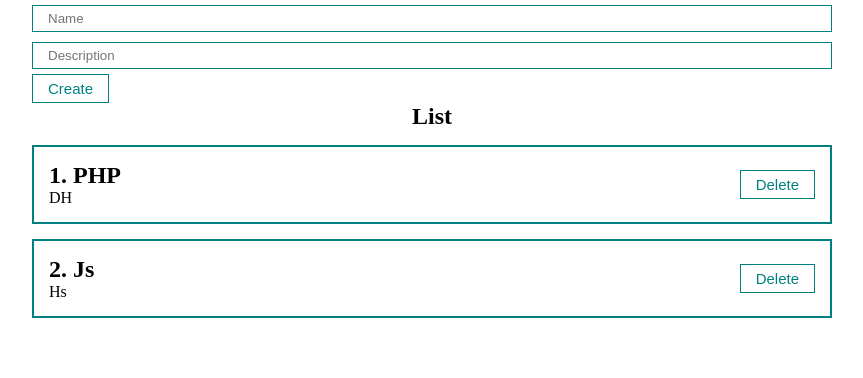
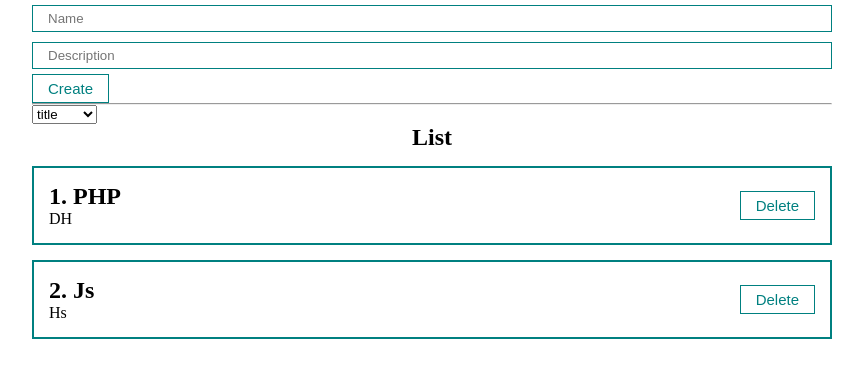
Before and after one commit to Fentan-kyc/ulbitv-app, a React (Create React App) app: page / in a window 1280 px wide. Shown: the top 378 px of the page, without its empty margins (208-1071 px from the left). Built offline with nearby package versions, Linux system fonts and the light colour scheme.

Commit message:
is working with sort function

```diff
--- a/src/App.js
+++ b/src/App.js
@@ -5,6 +5,7 @@ import './styles/App.css'
 import MyButton from "./Components/UI/buttons/MyButton";
 import MyInput from "./Components/UI/input/MyInput";
 import PostForm from "./Components/PostForm";
+import MySelect from "./Components/UI/select/MySelect";
 
 function App() {
 
@@ -12,6 +13,8 @@ function App() {
     { id: 1, title: 'PHP', body: 'DH' },
     { id: 2, title: 'Js', body: 'Hs' }
   ]);
+
+  const [selectedSort, setSelectedSort] = useState()
 
   const createPost = (newPost) => {
     setPosts([...posts, newPost])
@@ -21,10 +24,32 @@ function App() {
     setPosts(posts.filter(p => p.id !== post.id))
   }
 
+  const sortPosts = (sort) => {
+    setSelectedSort(sort)
+    setPosts([...posts].sort((a, b) => a[sort].localeCompare(b[sort])))
+  }
+
   return (
     <div className="App">
       <PostForm create={createPost} />
-      <PostList remove={removePost} title='List' posts={posts} />
+
+      <hr />
+
+      <MySelect
+        defaultOpt="Sort by"
+        value={selectedSort}
+        onChange={sortPosts}
+        opts={[
+          { value: 'title', name: 'title' },
+          { value: 'body', name: 'body' }
+        ]}
+      />
+
+      {posts.length !== 0
+        ? <PostList remove={removePost} title='List' posts={posts} />
+        : <h1 style={{ textAlign: 'center' }}>Not Found</h1>
+      }
+
     </div>
   );
 }
--- /dev/null
+++ b/src/Components/UI/select/MySelect.jsx
@@ -0,0 +1,14 @@
+import React from 'react'
+
+const MySelect = ({ opts, defaultOpt, value, onChange }) => {
+    return (
+        <select value={value} onChange={event => onChange(event.target.value)}>
+            <option disabled value={defaultOpt}>Sort by</option>
+            {opts.map(opt =>
+                <option value={opt.value} key={opt.value}>{opt.name}</option>
+            )}
+        </select>
+    )
+}
+
+export default MySelect
```
